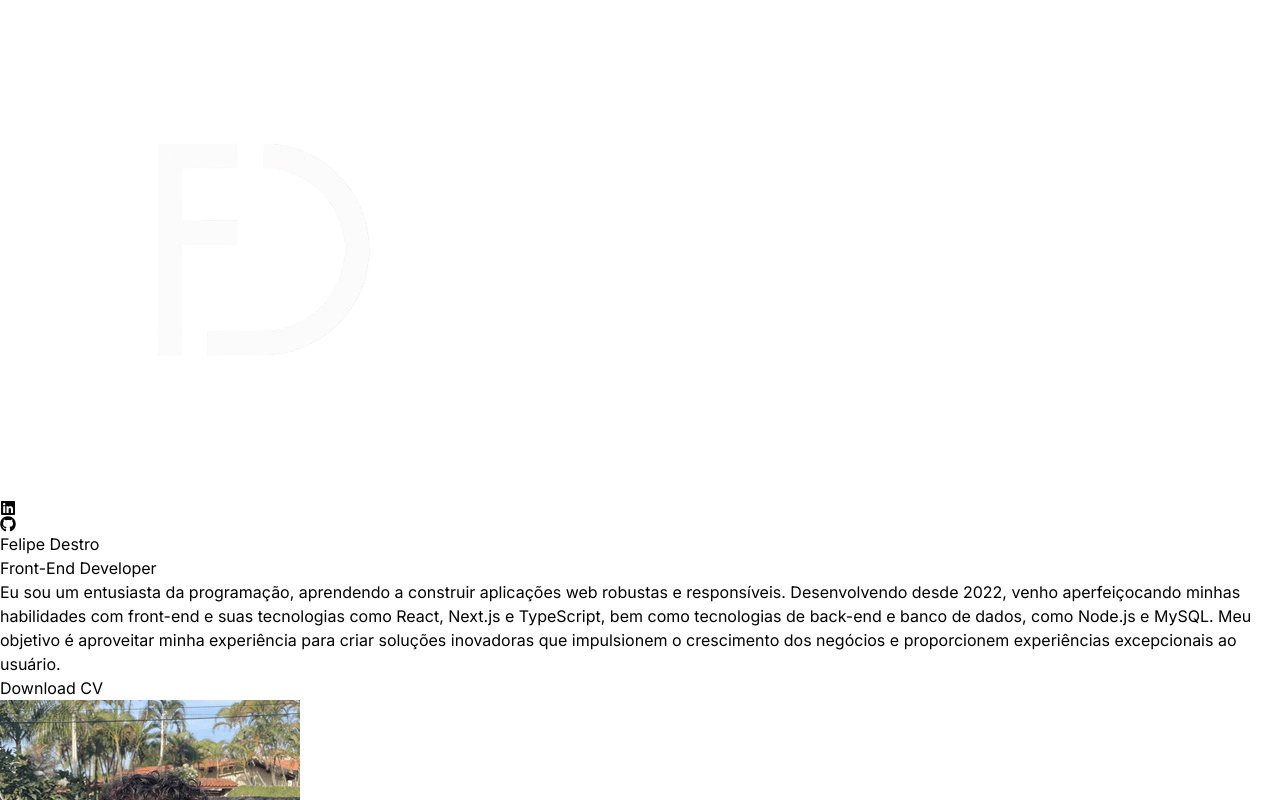
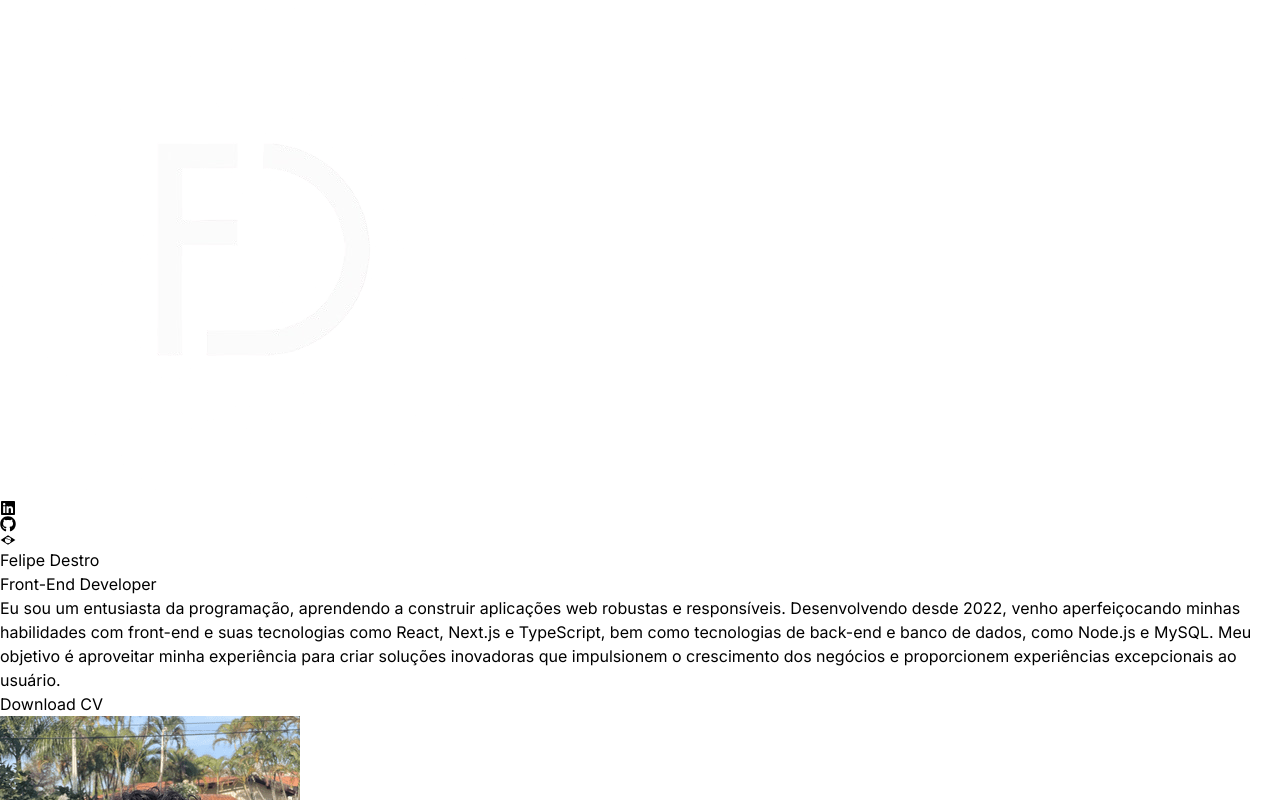
Before and after one commit to felipedestroo/portfolio-felipe, a React (Vite) app: page / in a window 1280 px wide. Shown: the top 800 px of the page. Built offline with nearby package versions, Linux system fonts and the light colour scheme.

Commit message:
feat: add brazil icon, change color hover

```diff
--- a/src/components/Navbar.jsx
+++ b/src/components/Navbar.jsx
@@ -1,16 +1,18 @@
 import logo from "../assets/FdLogoWhite.png"
 import { FaLinkedin } from "react-icons/fa"
 import { FaGithub } from "react-icons/fa"
-
+import { GiBrazilFlag } from "react-icons/gi";
 
 const Navbar = () => {
+
   return <nav className="mb-20 flex items-center justify-between py-6">
     <div className="flex flex-shrink-0 items-center">
         <img className="mx-2 w-20" src={logo} alt="logo" />
     </div>
-    <div className="m-8 flex items-center justify-center gap-4 text-2xl">
-        <FaLinkedin />
-        <FaGithub />
+    <div className="m-8 flex items-center justify-center gap-4 text-3xl">
+        <a href="https://www.linkedin.com/in/felipedestro/" target="_blank" className="hover:text-orange-500 transition"><FaLinkedin /></a>
+        <a href="https://github.com/felipedestroo" target="_blank" className="hover:text-orange-500 transition"><FaGithub /></a>
+        <GiBrazilFlag />
     </div>
   </nav>
 }
```
